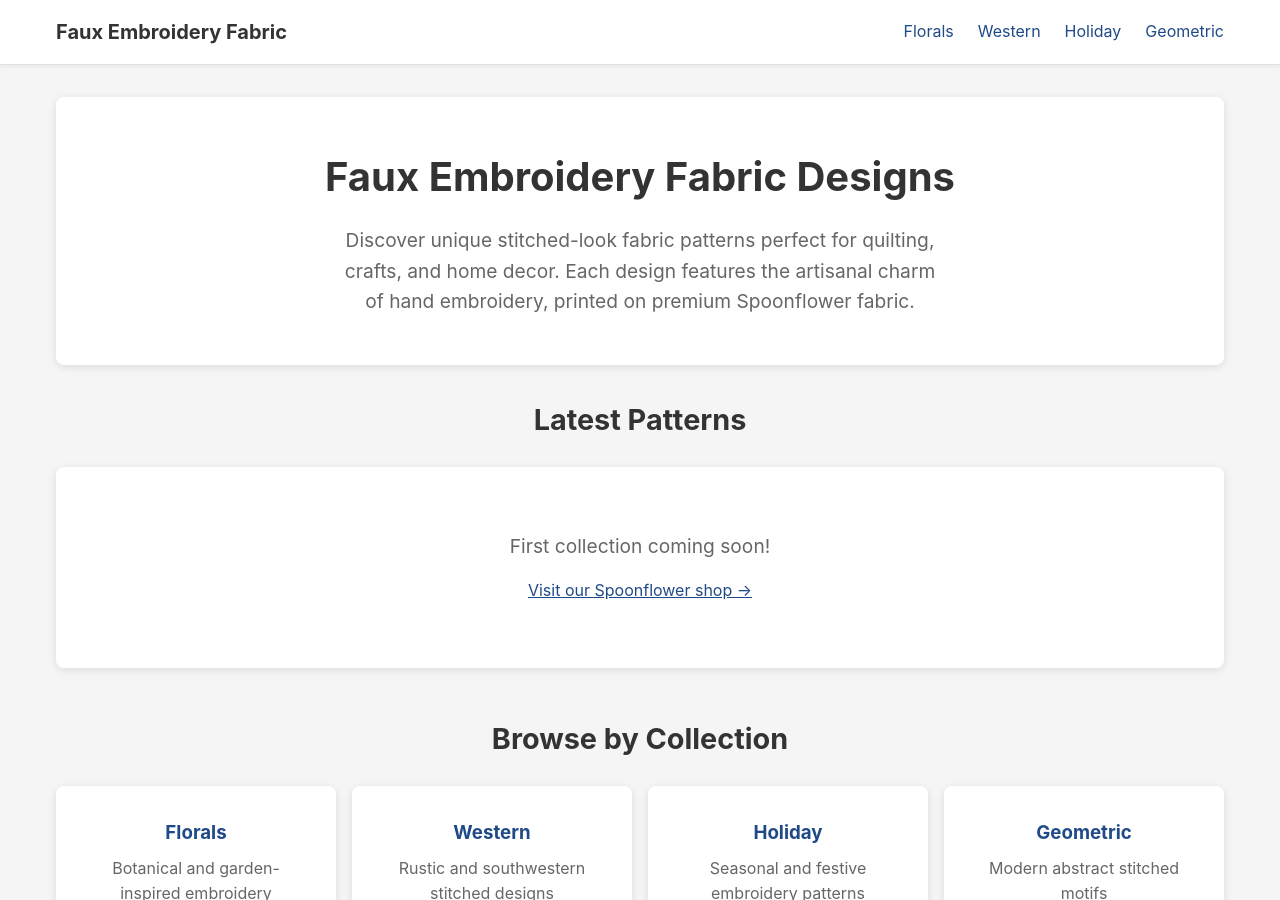
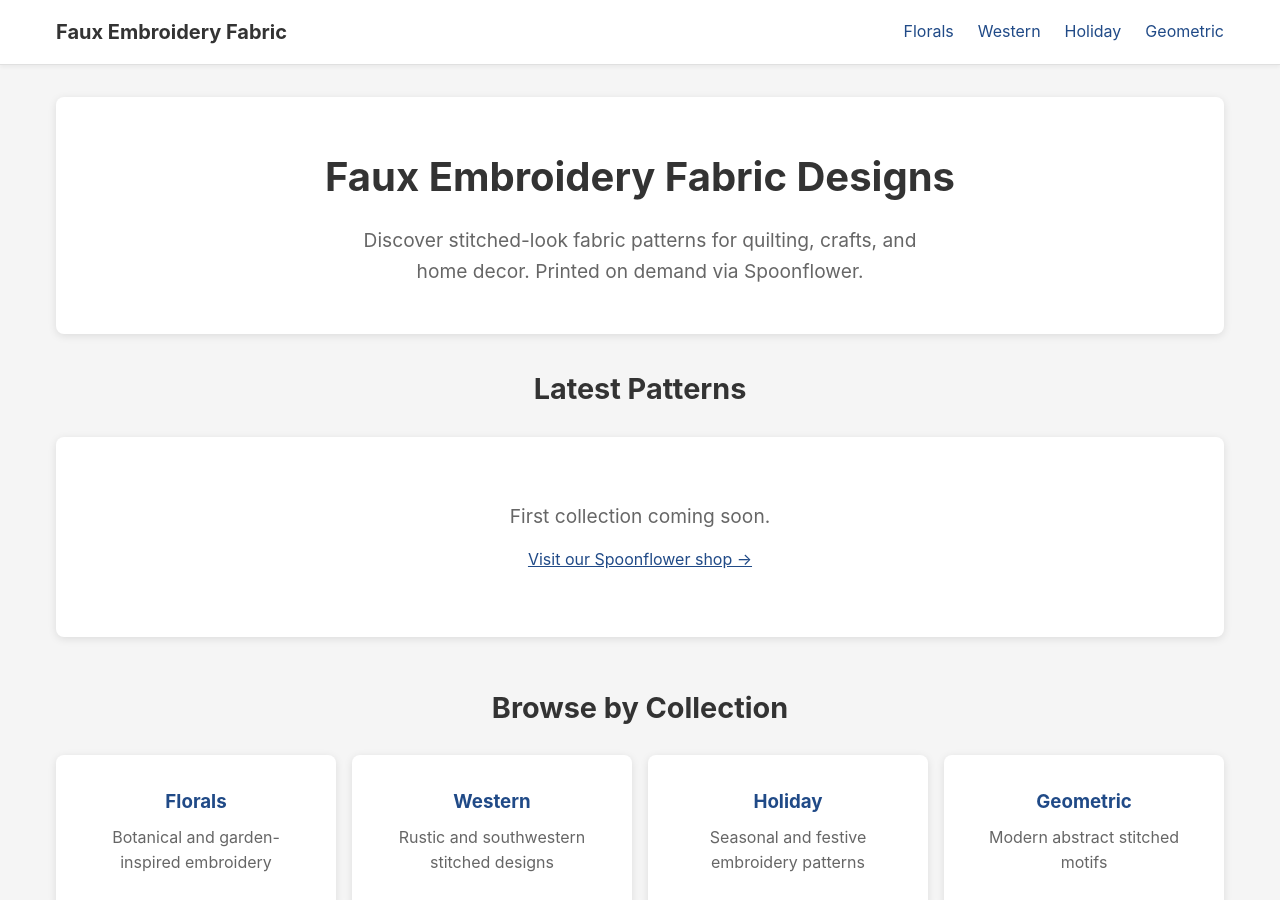
Before and after one commit to Nickpanek/fauxembroideryfabric, a Jekyll site: the page built from index.html, in a window 1280 px wide and 900 px high. Built offline with Jekyll 4.4.1, drawn with Linux system fonts in a browser that asks for light colours; some of the changed text lies outside the part shown.

Commit message:
Update index.html

```diff
--- a/index.html
+++ b/index.html
@@ -6,38 +6,28 @@
 <head>
   <meta charset="UTF-8">
   <meta name="viewport" content="width=device-width, initial-scale=1.0">
-  <title>Faux Embroidery Fabric | Handcrafted Stitched Designs</title>
+  <title>{{ site.title }} | Handcrafted Stitched Designs</title>
   <meta name="description" content="Browse faux embroidery fabric patterns linking directly to Spoonflower listings. Vintage, floral, western, and geometric stitched styles.">
-  <link rel="canonical" href="{{ site.url }}{{ site.baseurl }}/">
-  <link rel="stylesheet" href="{{ site.baseurl }}/assets/css/style.css">
+  <link rel="canonical" href="{{ page.url | absolute_url }}">
+  <link rel="stylesheet" href="{{ '/assets/css/style.css' | relative_url }}">
 
   <!-- Open Graph -->
-  <meta property="og:title" content="Faux Embroidery Fabric">
-  <meta property="og:description" content="Handcrafted stitched-look fabric designs printed on demand through Spoonflower">
+  <meta property="og:title" content="{{ site.title }}">
+  <meta property="og:description" content="{{ site.description }}">
   <meta property="og:type" content="website">
-  <meta property="og:url" content="{{ site.url }}{{ site.baseurl }}/">
+  <meta property="og:url" content="{{ page.url | absolute_url }}">
 
-  <!-- JSON-LD Organization Schema -->
-  <script type="application/ld+json">
-  {
-    "@context": "https://schema.org",
-    "@type": "Organization",
-    "name": "Faux Embroidery Fabric",
-    "url": "{{ site.url }}{{ site.baseurl }}/",
-    "description": "Showcasing stitched-look fabric designs printed on demand through Spoonflower",
-    "sameAs": ["https://www.spoonflower.com/profiles/nickpanek"]
-  }
-  </script>
+  {% seo %}
 </head>
 <body>
   <header>
     <nav>
-      <a href="{{ site.baseurl }}/" class="logo">Faux Embroidery Fabric</a>
+      <a href="{{ '/' | relative_url }}" class="logo">{{ site.title }}</a>
       <div class="nav-links">
-        <a href="{{ site.baseurl }}/collections/florals">Florals</a>
-        <a href="{{ site.baseurl }}/collections/western">Western</a>
-        <a href="{{ site.baseurl }}/collections/holiday">Holiday</a>
-        <a href="{{ site.baseurl }}/collections/geometric">Geometric</a>
+        <a href="{{ '/collections/florals' | relative_url }}">Florals</a>
+        <a href="{{ '/collections/western' | relative_url }}">Western</a>
+        <a href="{{ '/collections/holiday' | relative_url }}">Holiday</a>
+        <a href="{{ '/collections/geometric' | relative_url }}">Geometric</a>
       </div>
     </nav>
   </header>
@@ -47,8 +37,7 @@
       <div style="text-align: center; padding: 3rem 1rem; background: white; border-radius: 8px; margin-bottom: 2rem; box-shadow: 0 2px 8px rgba(0,0,0,0.1);">
         <h1 style="font-size: 2.5rem; margin-bottom: 1rem;">Faux Embroidery Fabric Designs</h1>
         <p style="font-size: 1.2rem; color: #666; max-width: 600px; margin: 0 auto;">
-          Discover unique stitched-look fabric patterns perfect for quilting, crafts, and home decor.
-          Each design features the artisanal charm of hand embroidery, printed on premium Spoonflower fabric.
+          Discover stitched-look fabric patterns for quilting, crafts, and home decor. Printed on demand via Spoonflower.
         </p>
       </div>
     </section>
@@ -56,18 +45,25 @@
     <section>
       <h2 style="font-size: 1.8rem; margin-bottom: 1.5rem; text-align: center;">Latest Patterns</h2>
 
-      {% if site.patterns.size > 0 %}
+      {% assign items = site.patterns | sort: 'lastmod' | reverse %}
+      {% if items and items.size > 0 %}
       <div class="pattern-grid">
-        {% for pattern in site.patterns limit:12 %}
-        <a href="{{ pattern.url | prepend: site.baseurl }}" class="pattern-card">
-          <img src="{{ site.baseurl }}/assets/images/{{ pattern.image }}" alt="{{ pattern.title }}" loading="lazy">
-          <h3>{{ pattern.title }}</h3>
+        {% for p in items limit:12 %}
+        <a href="{{ p.url | relative_url }}" class="pattern-card">
+          <img
+            src="{{ (p.thumb | default: p.image) | relative_url }}"
+            alt="{{ p.title }}"
+            loading="lazy"
+            width="300"
+            height="300">
+          <h3>{{ p.title }}</h3>
+          <p>{{ p.description }}</p>
         </a>
         {% endfor %}
       </div>
       {% else %}
       <div style="text-align: center; padding: 4rem 2rem; background: white; border-radius: 8px; box-shadow: 0 2px 8px rgba(0,0,0,0.1);">
-        <p style="font-size: 1.2rem; color: #666;">First collection coming soon!</p>
+        <p style="font-size: 1.2rem; color: #666;">First collection coming soon.</p>
         <p style="margin-top: 1rem;">
           <a href="https://www.spoonflower.com/profiles/nickpanek" target="_blank" rel="noopener" style="color: #204a87;">
             Visit our Spoonflower shop →
@@ -80,19 +76,19 @@
     <section style="margin-top: 3rem;">
       <h2 style="font-size: 1.8rem; margin-bottom: 1.5rem; text-align: center;">Browse by Collection</h2>
       <div style="display: grid; grid-template-columns: repeat(auto-fit, minmax(250px, 1fr)); gap: 1rem;">
-        <a href="{{ site.baseurl }}/collections/florals" style="padding: 2rem; background: white; border-radius: 8px; text-align: center; text-decoration: none; color: #333; box-shadow: 0 2px 8px rgba(0,0,0,0.1); transition: transform 0.3s;">
+        <a href="{{ '/collections/florals'   | relative_url }}" style="padding: 2rem; background: white; border-radius: 8px; text-align: center; text-decoration: none; color: #333; box-shadow: 0 2px 8px rgba(0,0,0,0.1);">
           <h3 style="color: #204a87;">Florals</h3>
           <p style="color: #666; margin-top: 0.5rem;">Botanical and garden-inspired embroidery</p>
         </a>
-        <a href="{{ site.baseurl }}/collections/western" style="padding: 2rem; background: white; border-radius: 8px; text-align: center; text-decoration: none; color: #333; box-shadow: 0 2px 8px rgba(0,0,0,0.1); transition: transform 0.3s;">
+        <a href="{{ '/collections/western'   | relative_url }}" style="padding: 2rem; background: white; border-radius: 8px; text-align: center; text-decoration: none; color: #333; box-shadow: 0 2px 8px rgba(0,0,0,0.1);">
           <h3 style="color: #204a87;">Western</h3>
           <p style="color: #666; margin-top: 0.5rem;">Rustic and southwestern stitched designs</p>
         </a>
-        <a href="{{ site.baseurl }}/collections/holiday" style="padding: 2rem; background: white; border-radius: 8px; text-align: center; text-decoration: none; color: #333; box-shadow: 0 2px 8px rgba(0,0,0,0.1); transition: transform 0.3s;">
+        <a href="{{ '/collections/holiday'   | relative_url }}" style="padding: 2rem; background: white; border-radius: 8px; text-align: center; text-decoration: none; color: #333; box-shadow: 0 2px 8px rgba(0,0,0,0.1);">
           <h3 style="color: #204a87;">Holiday</h3>
           <p style="color: #666; margin-top: 0.5rem;">Seasonal and festive embroidery patterns</p>
         </a>
-        <a href="{{ site.baseurl }}/collections/geometric" style="padding: 2rem; background: white; border-radius: 8px; text-align: center; text-decoration: none; color: #333; box-shadow: 0 2px 8px rgba(0,0,0,0.1); transition: transform 0.3s;">
+        <a href="{{ '/collections/geometric' | relative_url }}" style="padding: 2rem; background: white; border-radius: 8px; text-align: center; text-decoration: none; color: #333; box-shadow: 0 2px 8px rgba(0,0,0,0.1);">
           <h3 style="color: #204a87;">Geometric</h3>
           <p style="color: #666; margin-top: 0.5rem;">Modern abstract stitched motifs</p>
         </a>
@@ -101,7 +97,7 @@
   </main>
 
   <footer>
-    <p>&copy; {{ site.time | date: '%Y' }} Faux Embroidery Fabric | All rights reserved.</p>
+    <p>&copy; {{ site.time | date: '%Y' }} {{ site.title }}. All rights reserved.</p>
   </footer>
 </body>
 </html>
```
